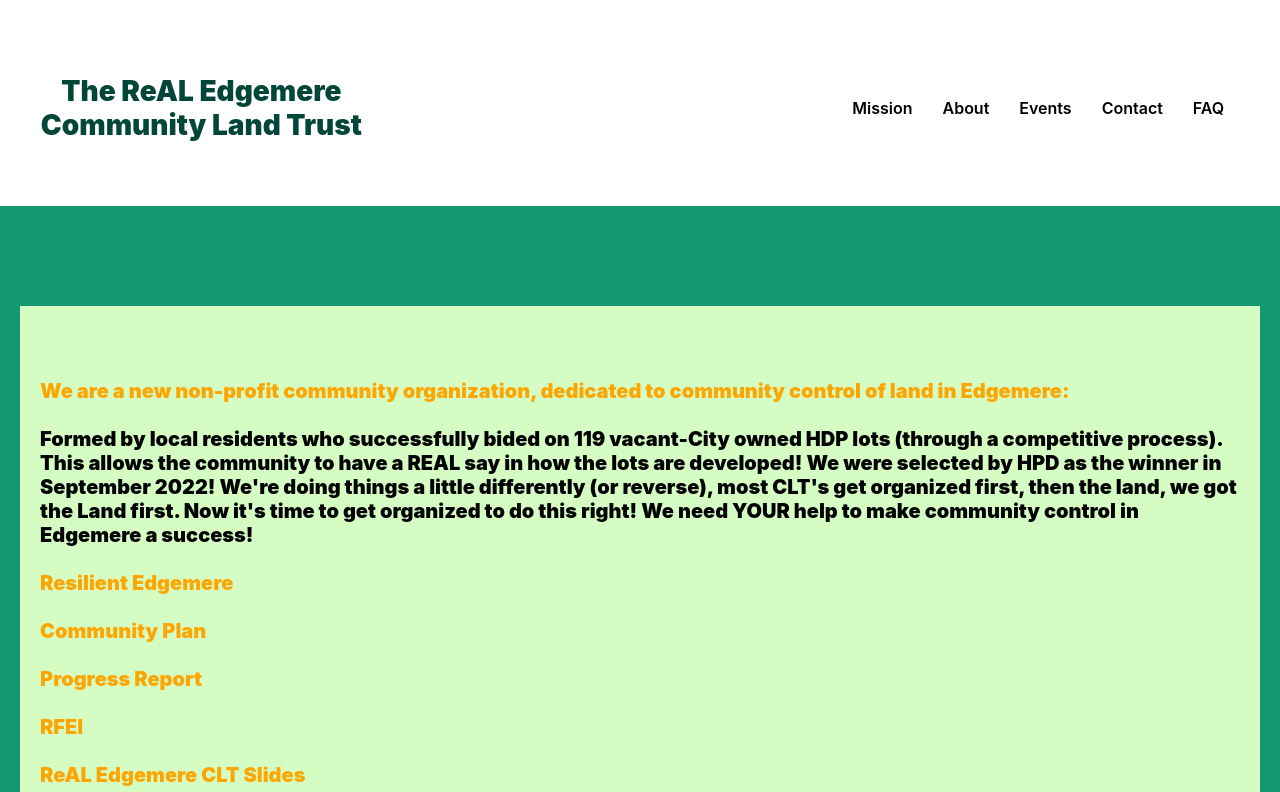
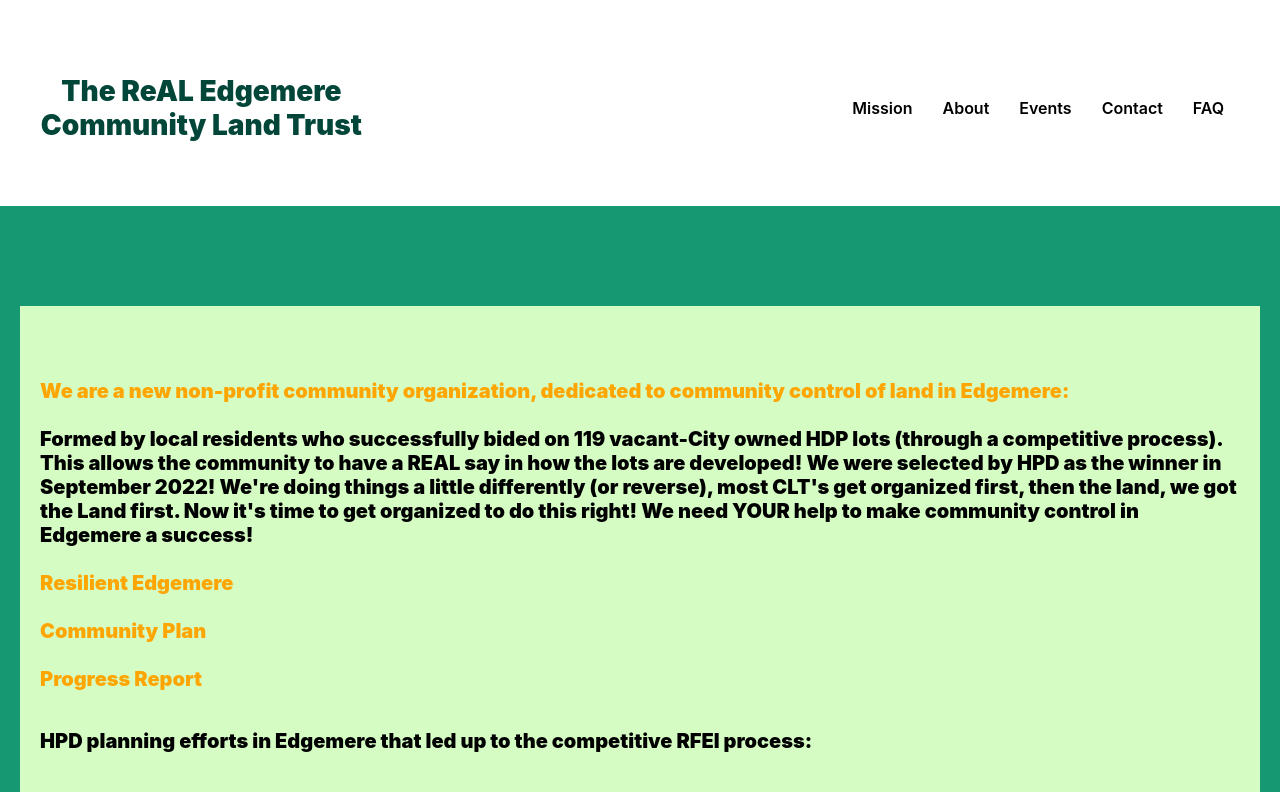
Before and after one commit to TaylorWill94/CLTmobile, a React (Create React App) app: page /about in a window 1280 px wide. Shown: the top 792 px of the page. Built offline with nearby package versions, Linux system fonts and the light colour scheme.

Commit message:
Adds heading for RFEI link

```diff
--- a/src/components/About/About.js
+++ b/src/components/About/About.js
@@ -52,6 +52,11 @@
           </a>
           <br />
           <br />
+          <h1 className="about-bio">
+            HPD planning efforts in Edgemere that led up to the competitive RFEI
+            process:
+          </h1>
+          <br />
           <a
             style={{ color: "orange" }}
             href="https://nyccli.org/about/mission-and-strategies/"
@@ -60,6 +65,7 @@
           >
             RFEI
           </a>
+          <br />
           <br />
           <br />
           <a
```
